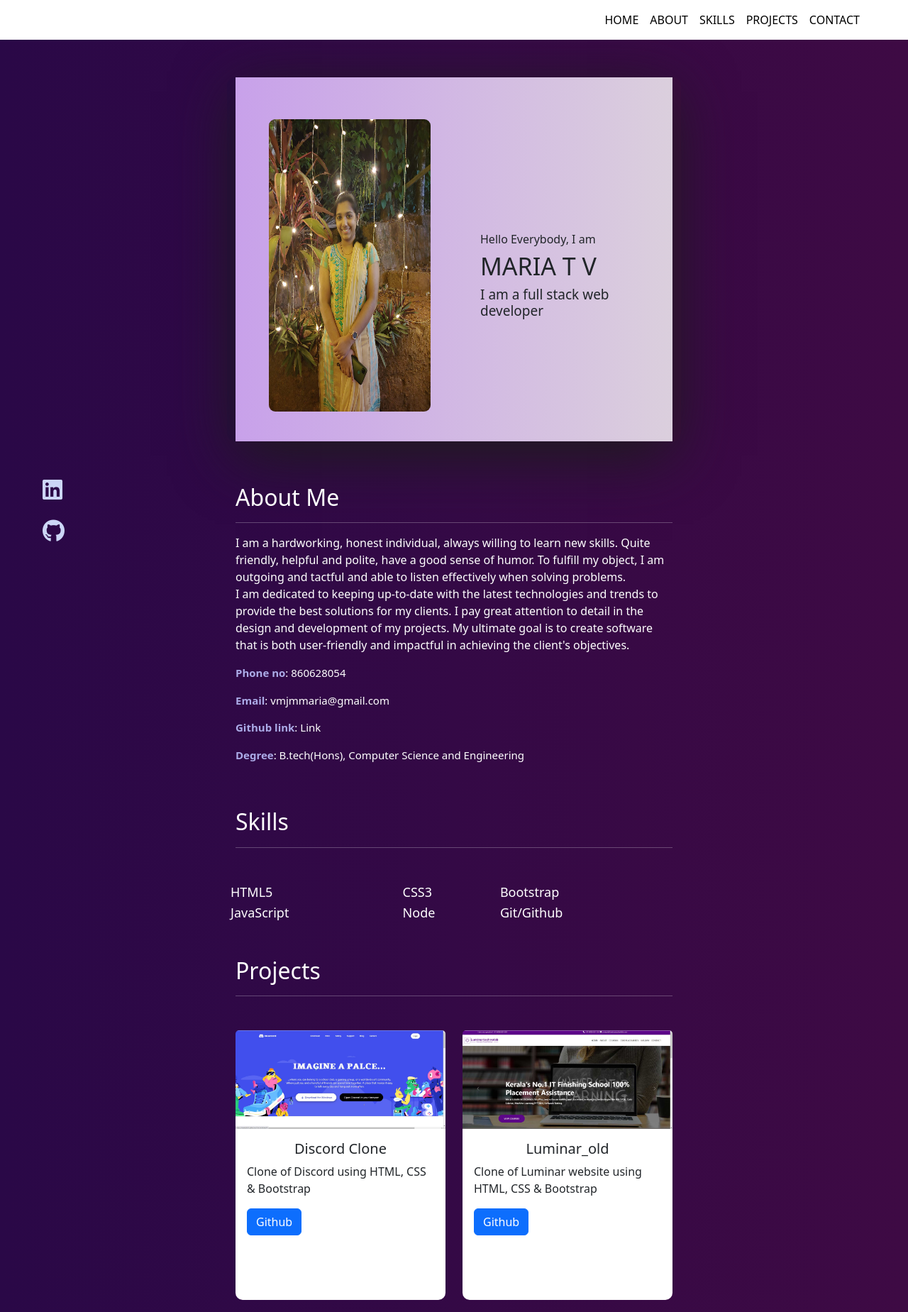
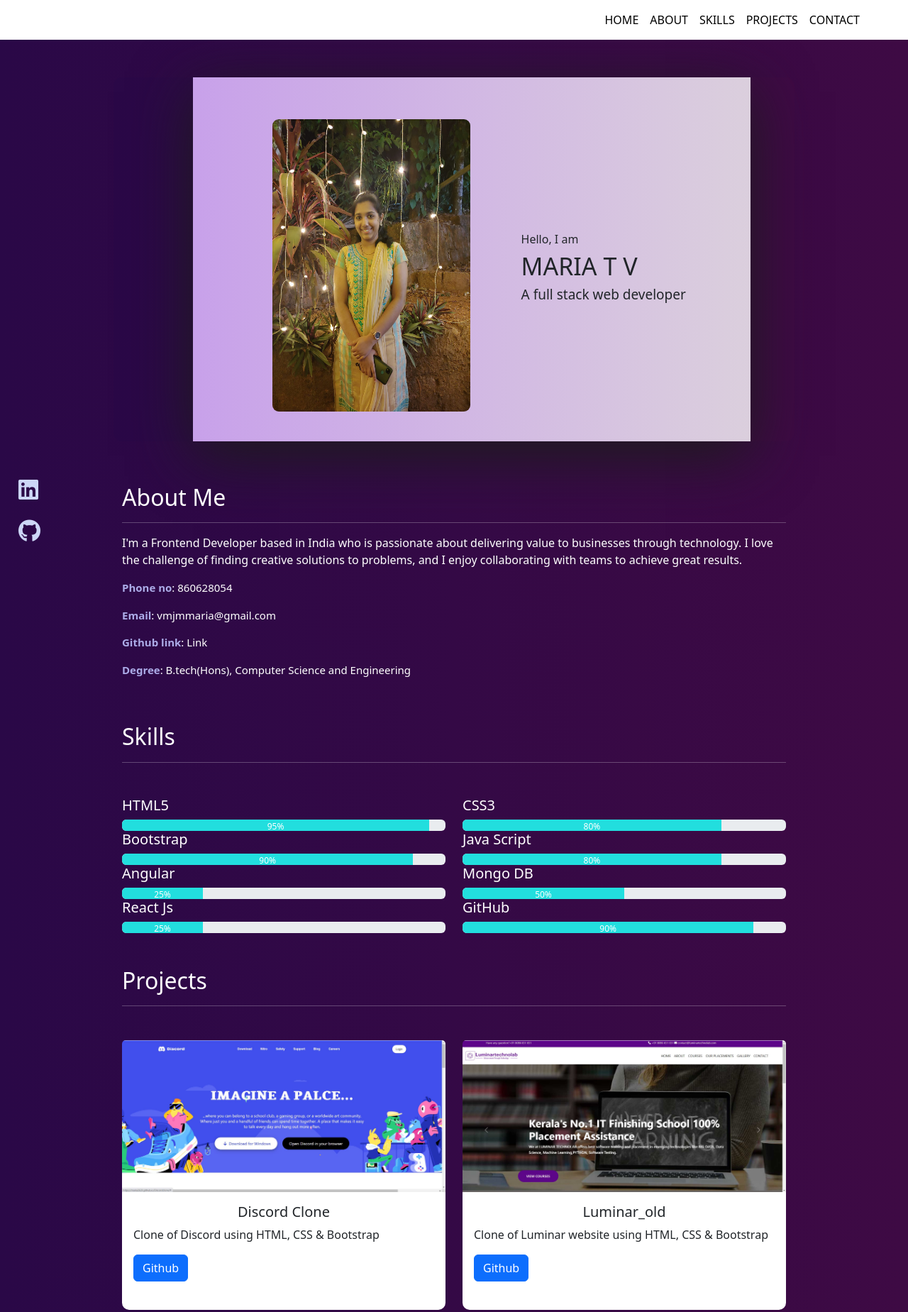
Before and after one commit to Maria2620/portfolio, a plain HTML site: page index.html in a window 1280 px wide. Shown: the top 1849 px of the page at 71% size. Drawn offline with nearby package versions, Linux system fonts and the light colour scheme.

Commit message:
new update

```diff
--- a/index.html
+++ b/index.html
@@ -63,33 +63,29 @@
   </div>
 
   <!-- Homebanner -->
-  <div class="container grad1 w-50 c1 ">
+  <div class="container grad1 w-75 c1 ">
     <div class="row container conz1">
       <div class="col-xxl-6 col-xl-6 col-lg-6 col-md-12 col-sm-12 col-xs-12">
         <img src="./images/pic.jpeg" alt="image" class="img1">
       </div>
       <div class="col-xxl-6 col-xl-6 col-lg-6 col-md-12 col-sm-12 col-xs-12 p1">
-        <h6 class="h-p2">Hello Everybody, I am </h6>
+        <h6 class="h-p2">Hello, I am </h6>
         <h4 class="h-p3"> MARIA T V</h4>
-        <h6 class="h-p1"> I am a full stack web developer</h6>
+        <h6 class="h-p1"> A full stack web developer</h6>
       </div>
     </div>
   </div>
 
   <!-- About me -->
-  <div id="about" class="container w-50 text-white ">
+  <div id="about" class="container w-75 text-white ">
     <h2 class="h-p4">About Me</h2>
     <hr>
     <div class="row ">
       <div class="col-xxl-12 col-xl-12 col-lg-12 col-md-12 col-sm-12 col-xs-12 c2">
 
-        <p class="p2">I am a hardworking, honest individual, always willing to learn new skills. Quite friendly,
-          helpful and polite, have a good sense of humor. To fulfill my object, I am outgoing and tactful and able to
-          listen effectively when solving problems. <br>I am dedicated to keeping up-to-date with the latest
-          technologies and trends to provide the best solutions for my clients.
-
-          I pay great attention to detail in the design and development of my projects. My ultimate goal is to create
-          software that is both user-friendly and impactful in achieving the client's objectives.</p>
+        <p class="p2">I'm a Frontend Developer based in India who is passionate about delivering value to businesses
+          through technology. I love the challenge of finding creative solutions to problems, and I enjoy collaborating
+          with teams to achieve great results.</p>
         <p style="font-size: 15px;"> <strong style="color: rgb(172, 172, 232);">Phone no</strong>: 860628054
         <p>
         <p style="font-size: 15px;"> <strong style="color: rgb(172, 172, 232);">Email</strong>: vmjmmaria@gmail.com
@@ -104,33 +100,76 @@
   </div>
 
   <!-- Skills -->
-  <div id="skills" class="container w-50 text-white mt-5 mb-5">
+
+  <div id="skills" class=" w-75 container text-white mt-5 mb-5 ">
     <h2 class="h-p4">Skills</h2>
     <hr>
-    <div class="row  mt-5">
-      <table class="ms-1">
-        <tbody>
-          <tr style="font-size: 18px;">
-           <td> HTML5</td>
-            <td> CSS3</td>
-            <td> Bootstrap</td>
-          </tr>
-          <tr style="font-size: 18px;">
-            <td> JavaScript</td>
-            <td>Node</td>
-            <td>Git/Github</td>
-          </tr>
-        </tbody>
-      </table>
+    <div class="row mt-5">
+      <div class=" col-6 w-50 container col-lg-6 col-sm-12">
+        <h5>HTML5</h5>
+        <div class="progress " role="progressbar" aria-label="Example with label" aria-valuenow="95" aria-valuemin="0"
+          aria-valuemax="100">
+          <div class="progress-bar" style="width: 95%">95%</div>
+        </div>
+      </div>
+      <div class=" col-6 w-50 container col-lg-6 col-sm-12">
+        <h5>CSS3</h5>
+        <div class="progress" role="progressbar" aria-label="Example with label" aria-valuenow="80" aria-valuemin="0"
+          aria-valuemax="100">
+          <div class="progress-bar" style="width: 80%">80%</div>
+        </div>
+      </div>
+      <div class="col-6 w-50 container bar col-lg-6 col-sm-12">
+        <h5>Bootstrap</h5>
+        <div class="progress " role="progressbar" aria-label="Example with label" aria-valuenow="90" aria-valuemin="0"
+          aria-valuemax="100">
+          <div class="progress-bar" style="width: 90%">90%</div>
+        </div>
+      </div>
+      <div class="col-6 col-lg-6 col-sm-12 w-50 container bar ">
+        <h5>Java Script</h5>
+        <div class="progress" role="progressbar" aria-label="Example with label" aria-valuenow="80" aria-valuemin="0"
+          aria-valuemax="100">
+          <div class="progress-bar" style="width: 80%">80%</div>
+        </div>
+      </div>
+      <div class="col-6  col-lg-6 col-sm-12 w-50 container bar ">
+        <h5>Angular</h5>
+        <div class="progress" role="progressbar" aria-label="Example with label" aria-valuenow="25" aria-valuemin="0"
+          aria-valuemax="100">
+          <div class="progress-bar" style="width: 25%">25%</div>
+        </div>
+      </div>
+      <div class="col-6 col-lg-6 col-sm-12 w-50 container bar ">
+        <h5>Mongo DB</h5>
+        <div class="progress" role="progressbar" aria-label="Example with label" aria-valuenow="50" aria-valuemin="0"
+          aria-valuemax="100">
+          <div class="progress-bar" style="width: 50%">50%</div>
+        </div>
+      </div>
+      <div class="col-6 w-50  container bar col-lg-6 col-sm-12">
+        <h5>React Js</h5>
+        <div class="progress" role="progressbar" aria-label="Example with label" aria-valuenow="25" aria-valuemin="0"
+          aria-valuemax="100">
+          <div class="progress-bar" style="width: 25%">25%</div>
+        </div>
+      </div>
+      <div class="col-6 w-50 container bar col-lg-6 col-sm-12">
+        <h5>GitHub</h5>
+        <div class="progress" role="progressbar" aria-label="Example with label" aria-valuenow="90" aria-valuemin="0"
+          aria-valuemax="100">
+          <div class="progress-bar" style="width: 90%">90%</div>
+        </div>
+      </div>
     </div>
   </div>
 
   <!-- Projects -->
-  <div id="projects" class="container w-50 text-white mt-5 mb-5">
+  <div id="projects" class="container w-75 text-white mt-5 mb-5">
     <h2 class="h-p4">Projects</h2>
     <hr>
 
-    <div class="row mt-5">
+    <div class="row mt-5 ">
       <div class="col-sm-6 card1  ">
         <div class="card cardx">
           <img src="./images/discordclone.JPG" class="card-img-top" alt="discord_clone">
@@ -164,7 +203,7 @@
           </div>
         </div>
       </div>
-      <div class="col-sm-6 card1 ">
+      <div class="col-sm-6 card1 mt-1">
         <div class="card cardx card3">
           <img src="./images/movie.JPG" class="card-img-top" alt="discord_clone">
           <div class="card-body">
@@ -177,8 +216,9 @@
     </div>
   </div>
 
+  <!-- Contact -->
   <footer id="contact" class="bg-black">
-    <div class=" container w-50">
+    <div class=" container w-75">
       <div class="row container  mt-5">
         <div class=" col-xxl-12 col-xl-12 col-lg-12 col-md-12 col-sm-12 col-xs-12 ">
           <div class="h2 fs-3 mt-4 text-center" style="color: #64e3ff;">
@@ -189,7 +229,7 @@
       </div>
     </div>
 
-    <div class=" container w-50">
+    <div class=" container w-75">
       <div class="row container " style="margin-top: 10px;">
         <div class=" col-xxl-12 col-xl-12 col-lg-12 col-md-12 col-sm-12 col-xs-12 ">
           <div class="h2 fs-6 " style="font-weight: 200; color: #ccd6f6;">
@@ -211,7 +251,7 @@
         </div>
       </div>
     </div>
-  </footer >
+  </footer>
 
 </body>
 
--- a/style.css
+++ b/style.css
@@ -7,7 +7,7 @@
   #icons {
     color: #ccd6f6;
     position: fixed;
-    left: 60px;
+    left: 26px;
     bottom: 10px;
   }
   #icon_color {
@@ -30,12 +30,12 @@
   .conz1 {
     background-image: linear-gradient(to right, rgb(200, 161, 234) , rgb(219, 207, 221));
     height: 513px;
-    width: 100%;
+    width: 84%;
     transition: 0.27s;
-    margin-left: 0px;
+    margin-left: 100px;
     margin-top: 53px;
     padding-top: 59px;
-    padding-left: 80px;
+    padding-left: 145px;
     box-shadow: 0px 20px 80px 0px rgb(29, 28, 28);
   }
   .conz1:hover {
@@ -72,7 +72,12 @@
   }
 
   .icons{
-  margin-left: 20px;
+    margin-left: 10px;
+  }
+
+  .progress-bar {
+    background-color: rgb(34, 222, 222);
+    height: 20px;
   }
 }
 
@@ -107,6 +112,8 @@
    .p2{
     font-size: 20px;
     text-align: justify;
+    text-justify: distribute;
+    text-align-last: left;
   }
 
   /* Projects */
@@ -225,24 +232,35 @@
 }
 
 @media(max-width:370px){
+  #icons{
+    margin-left: -42px;
+  }
+  .img1{
+    margin-left: 47px;
+    height: 180px;
+  }
   .p1{
-    margin-top: -47px;
+    margin-top: -7px;
+    margin-left: 51px;
   }
   .h-p1{
-    font-size: 13px;
+    font-size: 15px;
   }
   .h-p2{
-    font-size: 13px;
+    font-size: 15px;
   }
   .h-p3{
-    font-size: 13px;
+    font-size: 24px;
+  }
+  .p2{
+    text-align: non-justify;
   }
   .conz1{
-    height: 414px;
+    height: 363px;
     width: 130% ;
-    margin-left: -19px;
+    margin-left: -36px;
   }
   #about{
-    margin-top: -44px;
+    margin-top: -124px;
   }
 }
```
